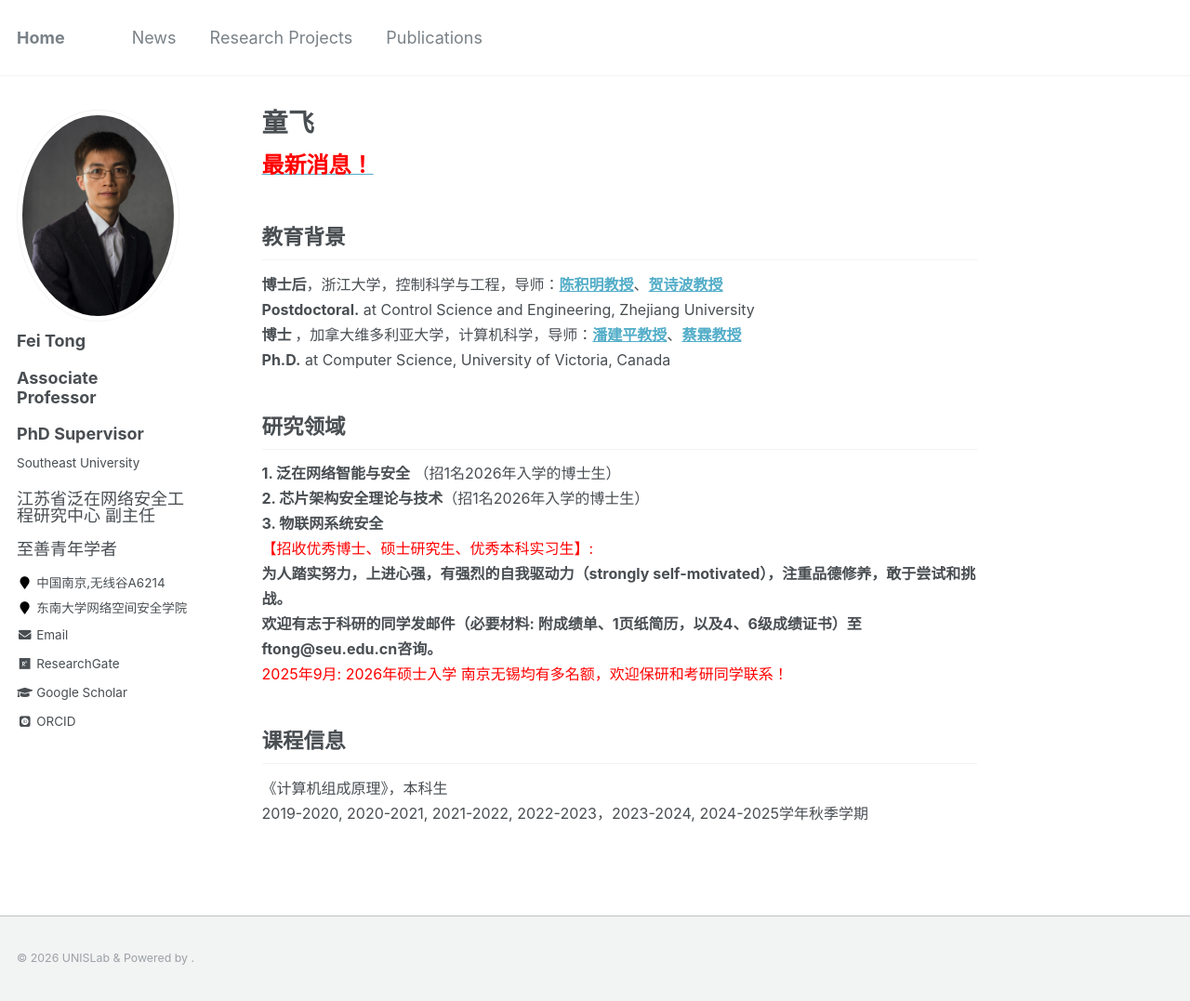
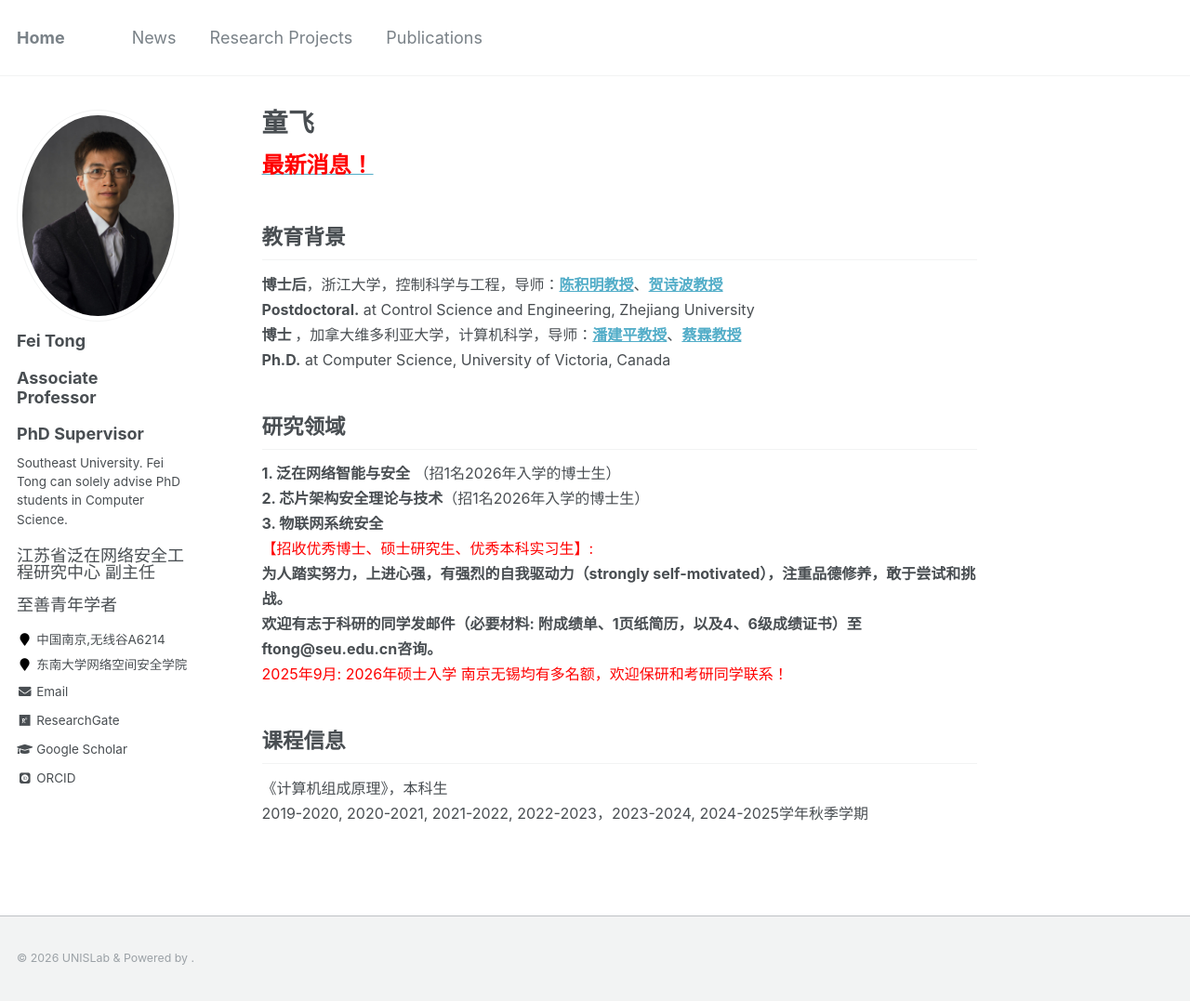
Before and after one commit to fei-tong/fei-tong.github.io, a Jekyll site: the page built from _pages/about.md, in a window 1280 px wide and 1077 px high. Shown: the whole window at 93% size. Built offline with Jekyll 4.4.1, drawn with Linux system fonts in a browser that asks for light colours; some web fonts are replaced.

Commit message:
Update _config.yml

```diff
--- a/_config.yml
+++ b/_config.yml
@@ -82,7 +82,7 @@ analytics:
 author:
   name             : "Fei Tong&nbsp;&nbsp;&nbsp;&nbsp;</p>Associate Professor&nbsp;&nbsp;&nbsp;&nbsp;</p>PhD Supervisor"
   avatar           : "profile.JPG"
-  bio              : "Southeast University&nbsp;&nbsp;&nbsp;&nbsp;</p>江苏省泛在网络安全工程研究中心 副主任&nbsp;&nbsp;&nbsp;&nbsp;</p>至善青年学者"
+  bio              : "Southeast University. Fei Tong can solely advise PhD students in Computer Science.&nbsp;&nbsp;&nbsp;&nbsp;</p>江苏省泛在网络安全工程研究中心 副主任&nbsp;&nbsp;&nbsp;&nbsp;</p>至善青年学者"
   location         : "中国南京,无线谷A6214"
   employer         : "东南大学网络空间安全学院"
   pubmed           : #"https://www.ncbi.nlm.nih.gov/pubmed/?term=john+snow"
```
